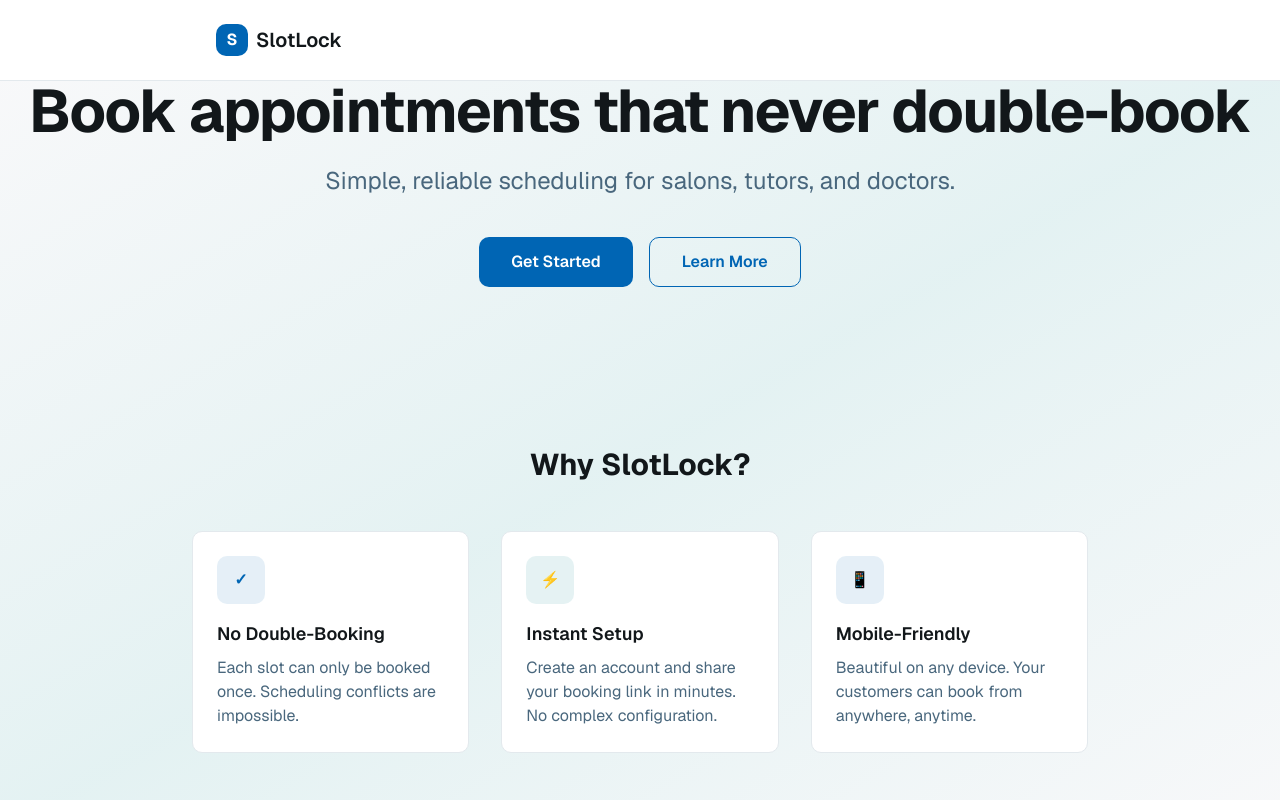
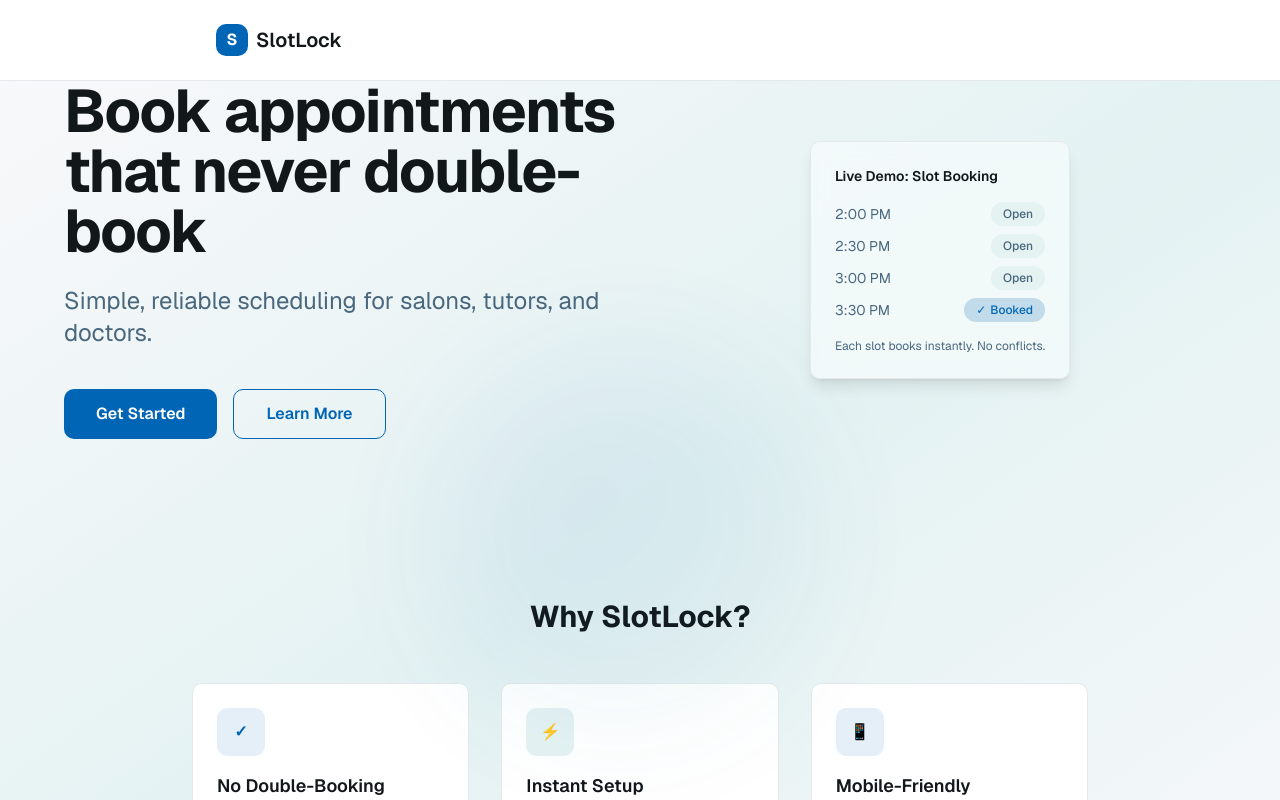
Before and after one commit to adhipatya3552/SlotLock, a Next.js app: page / in a window 1280 px wide. Shown: the top 800 px of the page. Built offline with nearby package versions, Linux system fonts and the light colour scheme.

Commit message:
feat: add animated orb and booking demo component
Co-authored-by: Adhipatya Saxena <94179565+adhipatya3552@users.noreply.github.com>

```diff
--- a/app/globals.css
+++ b/app/globals.css
@@ -156,6 +156,30 @@
   }
 }
 
+@keyframes float-orb {
+  0%, 100% {
+    transform: translate(0, 0);
+  }
+  25% {
+    transform: translate(20px, -10px);
+  }
+  50% {
+    transform: translate(10px, 20px);
+  }
+  75% {
+    transform: translate(-15px, 10px);
+  }
+}
+
+@keyframes pulse-glow {
+  0%, 100% {
+    opacity: 0.4;
+  }
+  50% {
+    opacity: 0.7;
+  }
+}
+
 @layer base {
   * {
     @apply border-border outline-ring/50;
@@ -167,3 +191,13 @@
     @apply font-sans;
   }
 }
+
+@layer utilities {
+  .animate-float-orb {
+    animation: float-orb 8s ease-in-out infinite;
+  }
+
+  .animate-pulse-glow {
+    animation: pulse-glow 4s ease-in-out infinite;
+  }
+}
--- a/app/page.tsx
+++ b/app/page.tsx
@@ -1,19 +1,27 @@
 import Link from 'next/link';
 import { Header } from '@/components/header';
+import { BookingDemo } from '@/components/booking-demo';
 
 export default function Home() {
   return (
     <>
       <Header />
-      <main className="flex min-h-[calc(100vh-80px)] flex-col items-center justify-center bg-gradient-to-br from-background via-secondary to-background px-4">
-        <div className="text-center">
+      <main className="flex min-h-[calc(100vh-80px)] flex-col items-center justify-center bg-gradient-to-br from-background via-secondary to-background px-4 relative overflow-hidden">
+        {/* Animated gradient orb background */}
+        <div className="absolute inset-0 flex items-center justify-center pointer-events-none">
+          <div className="absolute w-96 h-96 bg-gradient-to-br from-primary/20 to-accent/10 rounded-full blur-3xl animate-float-orb opacity-40" />
+        </div>
+
+        <div className="grid grid-cols-1 lg:grid-cols-2 gap-12 items-center max-w-6xl relative z-10">
+          {/* Left side: Text */}
+          <div className="text-left lg:text-left">
             <h1 className="text-5xl font-bold tracking-tight text-foreground sm:text-6xl">
               Book appointments that never double-book
             </h1>
             <p className="mt-6 text-xl text-muted-foreground sm:text-2xl">
               Simple, reliable scheduling for salons, tutors, and doctors.
             </p>
-          <div className="mt-10 flex flex-col gap-4 sm:flex-row sm:justify-center">
+            <div className="mt-10 flex flex-col gap-4 sm:flex-row">
               <Link
                 href="/signup"
                 className="inline-flex items-center justify-center rounded-lg bg-primary px-8 py-3 font-semibold text-primary-foreground transition hover:opacity-90"
@@ -26,6 +34,12 @@ export default function Home() {
               >
                 Learn More
               </Link>
+            </div>
+          </div>
+
+          {/* Right side: Interactive demo */}
+          <div className="hidden lg:flex justify-center">
+            <BookingDemo />
           </div>
         </div>
 
--- /dev/null
+++ b/components/booking-demo.tsx
@@ -0,0 +1,96 @@
+'use client';
+
+import { useEffect, useState } from 'react';
+
+interface DemoSlot {
+  id: number;
+  time: string;
+  booked: boolean;
+  animating: boolean;
+}
+
+export function BookingDemo() {
+  const [slots, setSlots] = useState<DemoSlot[]>([
+    { id: 1, time: '2:00 PM', booked: false, animating: false },
+    { id: 2, time: '2:30 PM', booked: false, animating: false },
+    { id: 3, time: '3:00 PM', booked: false, animating: false },
+    { id: 4, time: '3:30 PM', booked: false, animating: false },
+  ]);
+
+  useEffect(() => {
+    const interval = setInterval(() => {
+      setSlots((prevSlots) => {
+        // Randomly pick a slot to animate
+        const randomIndex = Math.floor(Math.random() * prevSlots.length);
+        const newSlots = prevSlots.map((slot, idx) => {
+          if (idx === randomIndex && !slot.booked) {
+            return { ...slot, animating: true };
+          }
+          return slot;
+        });
+
+        // After animation, mark as booked
+        setTimeout(() => {
+          setSlots((s) =>
+            s.map((slot, idx) => {
+              if (idx === randomIndex) {
+                return { ...slot, booked: true, animating: false };
+              }
+              return slot;
+            })
+          );
+        }, 800);
+
+        // Reset all slots after a delay
+        setTimeout(() => {
+          setSlots((s) =>
+            s.map((slot) => ({
+              ...slot,
+              booked: false,
+              animating: false,
+            }))
+          );
+        }, 3500);
+
+        return newSlots;
+      });
+    }, 4000);
+
+    return () => clearInterval(interval);
+  }, []);
+
+  return (
+    <div className="rounded-lg border border-border bg-card/50 backdrop-blur p-6 shadow-lg">
+      <h3 className="text-sm font-semibold text-foreground mb-4">Live Demo: Slot Booking</h3>
+      <div className="space-y-2">
+        {slots.map((slot) => (
+          <div key={slot.id} className="flex items-center justify-between">
+            <span className="text-sm text-muted-foreground">{slot.time}</span>
+            <div
+              className={`px-3 py-1 rounded-full text-xs font-medium transition-all duration-500 ${
+                slot.booked
+                  ? 'bg-primary/20 text-primary'
+                  : 'bg-secondary text-muted-foreground'
+              } ${
+                slot.animating
+                  ? 'scale-110 shadow-lg shadow-primary/50'
+                  : ''
+              }`}
+            >
+              {slot.booked ? (
+                <span className="flex items-center gap-1">
+                  <span className="inline-block">✓</span> Booked
+                </span>
+              ) : (
+                'Open'
+              )}
+            </div>
+          </div>
+        ))}
+      </div>
+      <p className="text-xs text-muted-foreground mt-4">
+        Each slot books instantly. No conflicts.
+      </p>
+    </div>
+  );
+}
```
Lines whose indentation alone changed are shown as unchanged.
